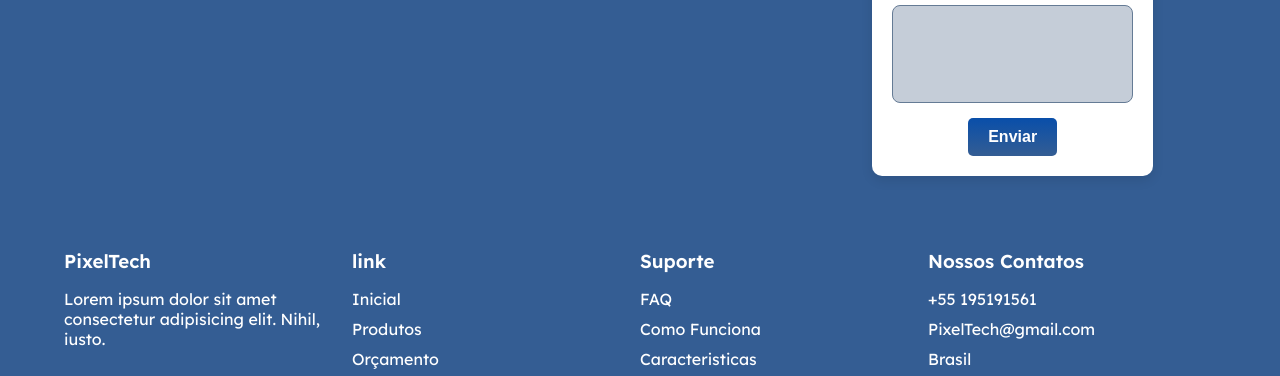
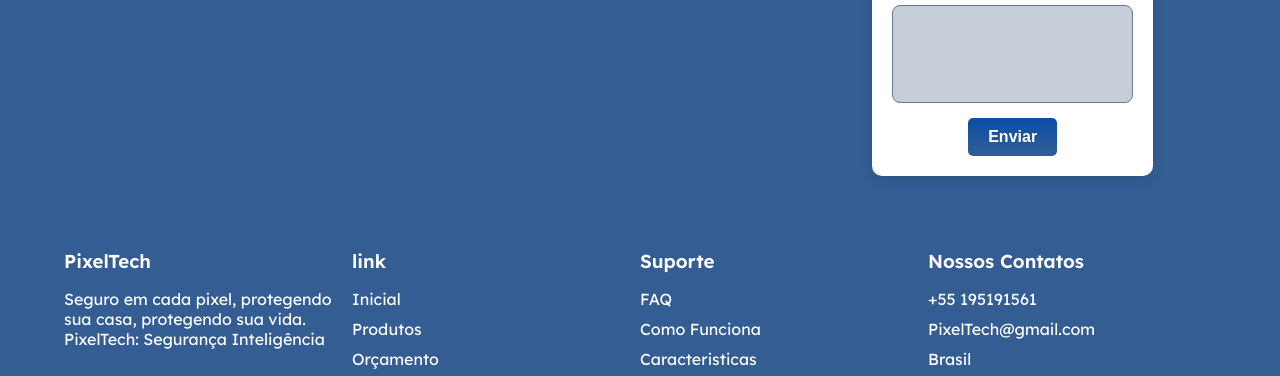
Before and after one commit to Arthuruni/PixeltechCO, a plain HTML site: page contato.html in a window 1280 px wide. Shown: the part 369-745 px from the top of the page. Drawn offline with Linux system fonts and the light colour scheme.

Commit message:
Update contato.html

```diff
--- a/contato.html
+++ b/contato.html
@@ -57,7 +57,7 @@
             <!--ul 1-->
             <ul>
                 <h3>PixelTech</h3>
-                <p>Lorem ipsum dolor sit amet consectetur adipisicing elit. Nihil, iusto.</p>
+                <p>Seguro em cada pixel, protegendo sua casa, protegendo sua vida. PixelTech: Segurança Inteligência</p>
                 <div class="redes-sociais">
                     <img src="img/facebook.png" alt="facebook">
                     <img src="img/twitter.png" alt="twitter">
```
